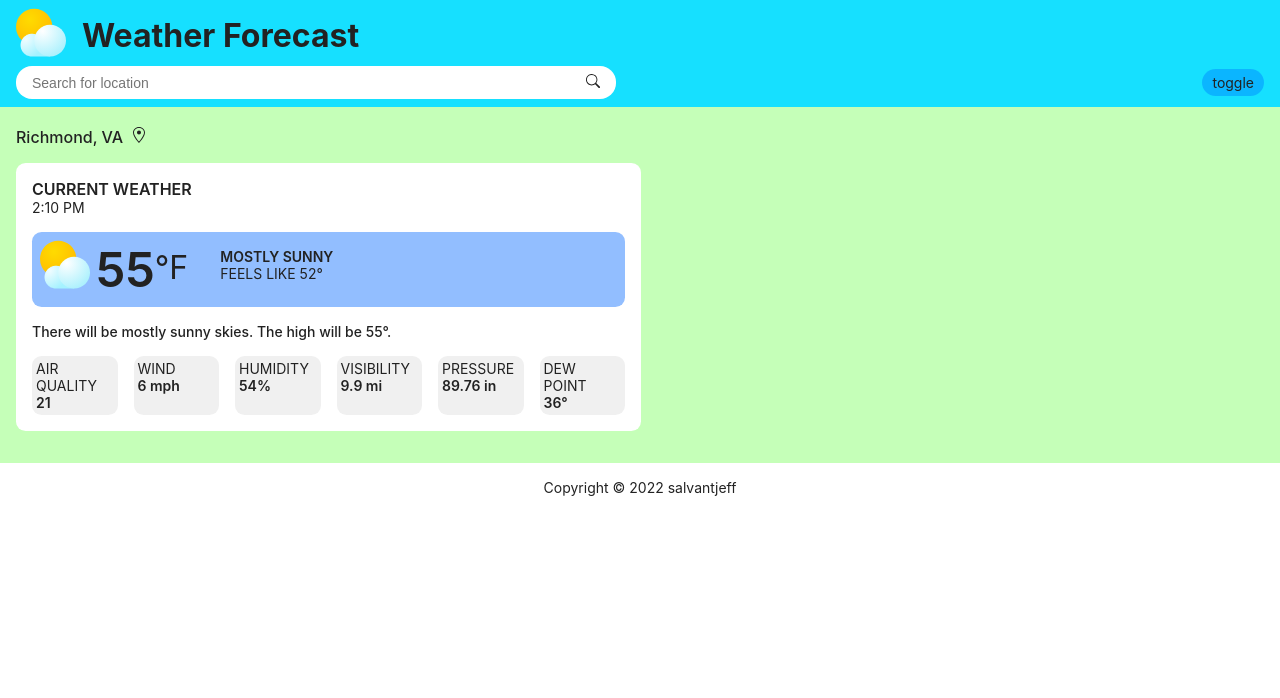
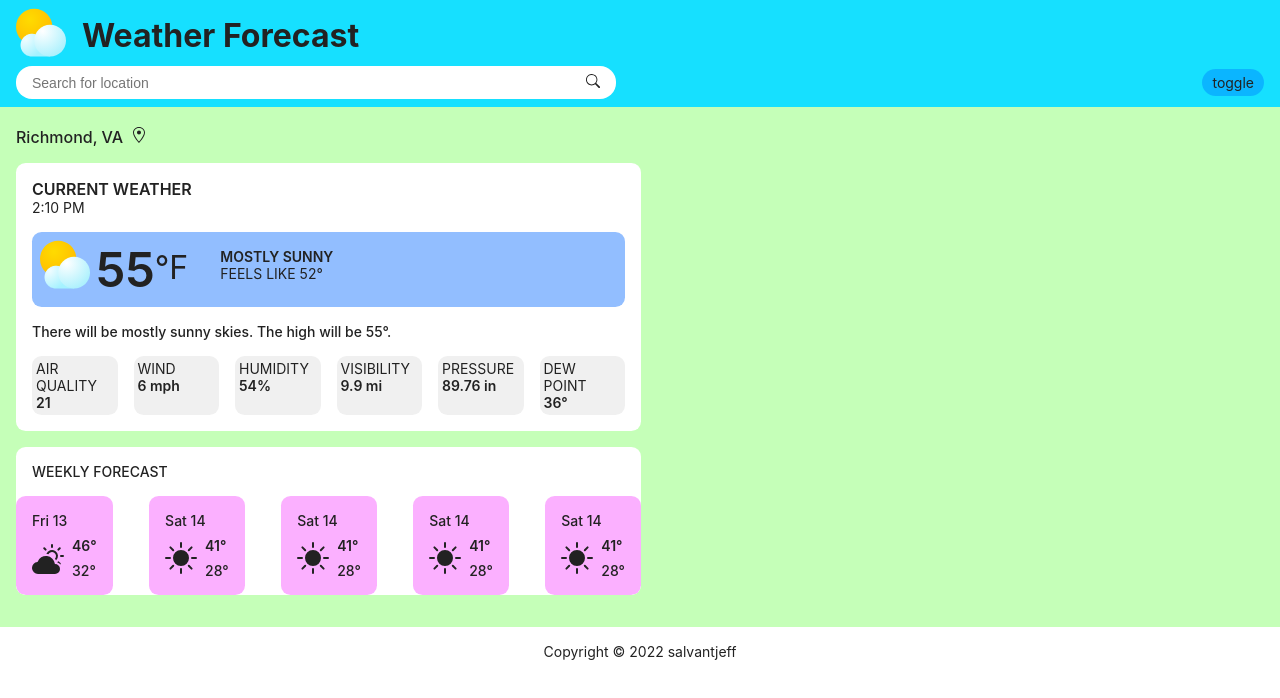
Before and after one commit to salvantjeff/weather-forecast, a React (Create React App) app in the folder weather-forecast-app/: page / in a window 1280 px wide. Shown: the top 698 px of the page. Built offline with nearby package versions, Linux system fonts and the light colour scheme.

Commit message:
Fix layout of Weekly component

```diff
--- a/weather-forecast-app/src/components/Main/Main.js
+++ b/weather-forecast-app/src/components/Main/Main.js
@@ -12,8 +12,8 @@ function Main() {
                 <GoLocation />
             </div>
             <Today />
-            {/* <Weekly />
-            <Hourly /> */}
+            <Weekly />
+            {/* <Hourly /> */}
         </main>
     );
 };
--- a/weather-forecast-app/src/components/Main/Weekly/Weekly.css
+++ b/weather-forecast-app/src/components/Main/Weekly/Weekly.css
@@ -4,11 +4,13 @@
     border-radius: .6rem;
     font-size: .875rem;
     overflow-x: auto;
+    max-width: 625px;
 }
 
 .weekday-extra-info-wrapper {
     display: flex;
     gap: .5rem;
+    justify-content: space-between;
 }
 
 .weekly-title {
```
